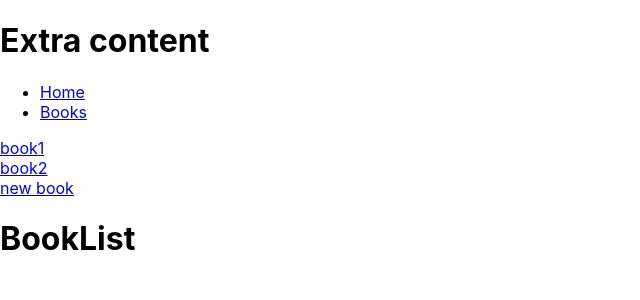
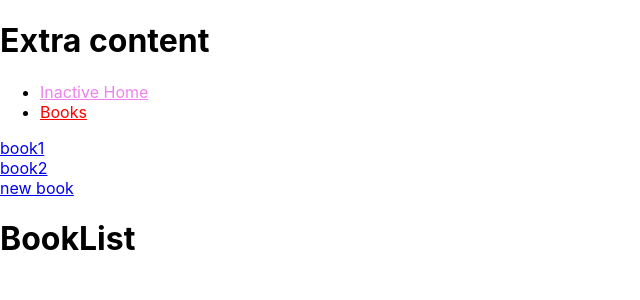
Before and after one commit to Praveen851/learn-react, a React (Create React App) app: page /books in a window 1280 px wide. Shown: the top 300 px of the page, without its empty margins (0-640 px from the left). Built offline with nearby package versions, Linux system fonts and the light colour scheme.

Commit message:
Lesson8: NavLink tag and its props

```diff
--- a/src/App.css
+++ b/src/App.css
@@ -1,38 +1,7 @@
-.App {
-  text-align: center;
+.active {
+    color: red;
 }
 
-.App-logo {
-  height: 40vmin;
-  pointer-events: none;
-}
-
-@media (prefers-reduced-motion: no-preference) {
-  .App-logo {
-    animation: App-logo-spin infinite 20s linear;
-  }
-}
-
-.App-header {
-  background-color: #282c34;
-  min-height: 100vh;
-  display: flex;
-  flex-direction: column;
-  align-items: center;
-  justify-content: center;
-  font-size: calc(10px + 2vmin);
-  color: white;
-}
-
-.App-link {
-  color: #61dafb;
-}
-
-@keyframes App-logo-spin {
-  from {
-    transform: rotate(0deg);
-  }
-  to {
-    transform: rotate(360deg);
-  }
-}
+/*
+9) All the NavLink components have .active className when it is active we can use that classname to style it with css.
+*/
--- a/src/App.js
+++ b/src/App.js
@@ -1,23 +1,35 @@
-import { Link, Route, Routes } from "react-router-dom";
+import { NavLink, Route, Routes } from "react-router-dom";
 import { Home } from "./pages/Home";
-
 import { NotFound } from "./pages/NotFound";
-
 import { BookRoutes } from "./pages/BookRoutes";
+import "./App.css";
 
 function App() {
     return (
         <>
             <Routes>
-                <Route  path="/books" element={<h1>Extra content</h1>}></Route>
+                <Route path="/books" element={<h1>Extra content</h1>}></Route>
             </Routes>
             <nav>
                 <ul>
                     <li>
-                        <Link to="/">Home</Link>
+                        <NavLink
+                            style={({ isActive }) => {
+                                return isActive
+                                    ? { color: "green" }
+                                    : { color: "violet" };
+                            }}
+                            to="/"
+                        >
+                            {({ isActive }) =>
+                                isActive ? "Active Home" : "Inactive Home"
+                            }
+                        </NavLink>
                     </li>
                     <li>
-                        <Link to="/books">Books</Link>
+                        <NavLink end to="/books">
+                            Books
+                        </NavLink>
                     </li>
                 </ul>
             </nav>
@@ -41,6 +53,10 @@ Lesson 7:
 5) Link tag -> `replace` prop to replace the current component with the new navigated component.
 6) Link tag -> `reloadDocument` prop to reload and render the new component.
 7) Link tag -> `state` prop to pass data that wont shown in url bar.
+8) NavLink tag -> has all the features that Link tag has, additional props -> className, style, children all of these take
+functions which expose active state of the link. Used for styling purpose based on the acive state.
+9) All the NavLink components have .active className when it is active we can use that classname to style it with css.
+10) Use `end` prop in NavLink to exactly match the path so that if the children paths are active then the parent path is also wont be active.
 */
 
 export default App;
```
